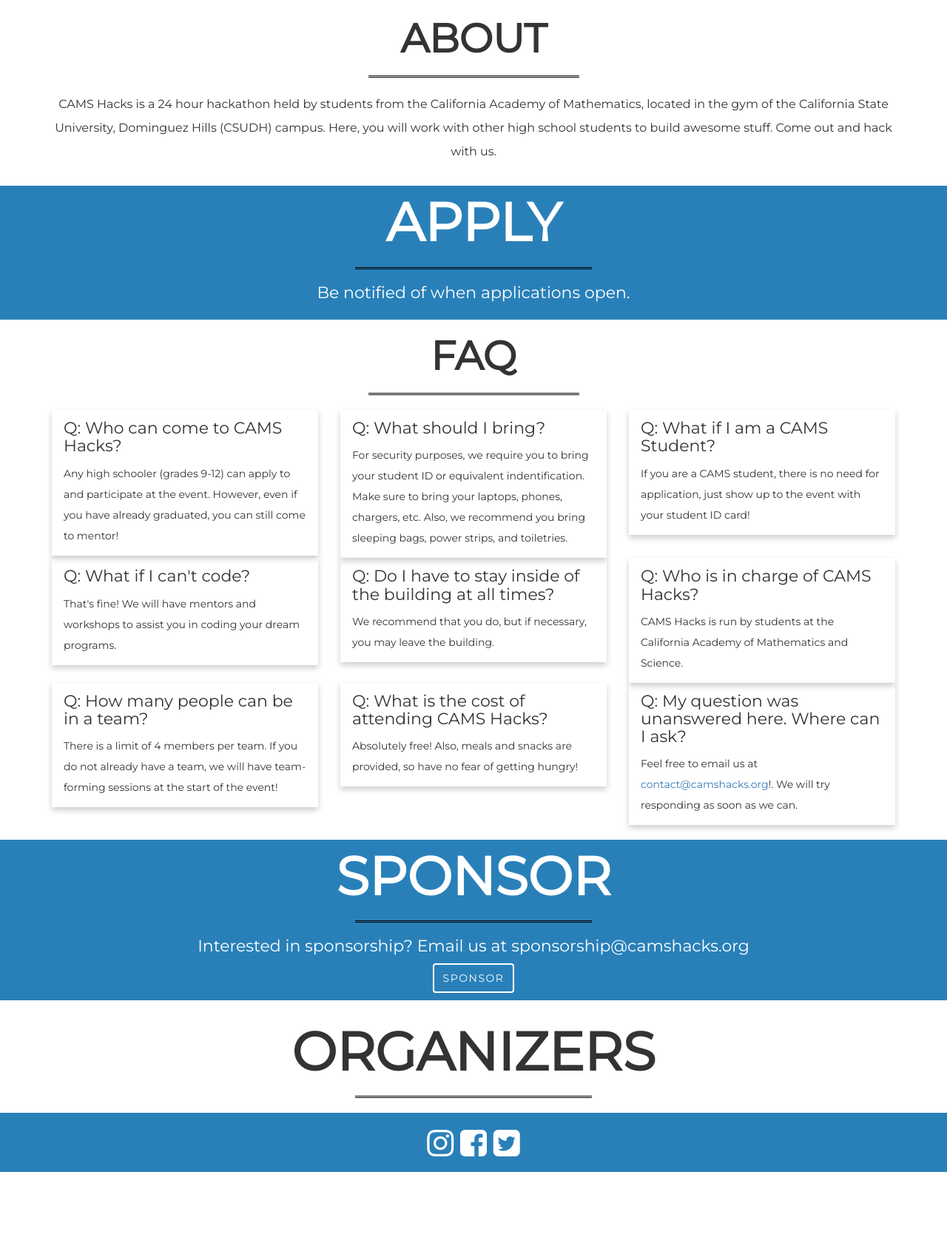
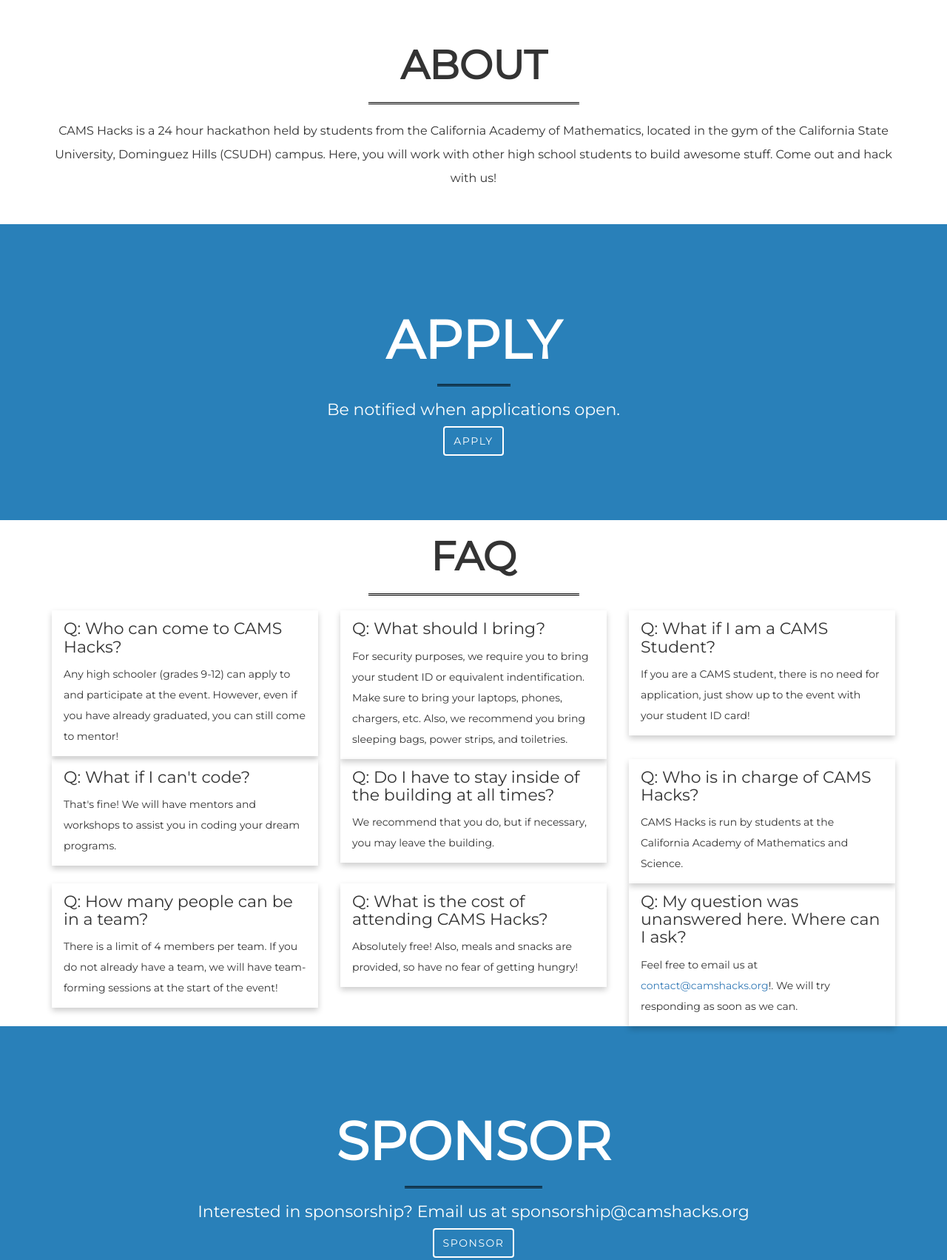
Before and after one commit to camshacks/camshacks, a plain HTML site: page index.html in a window 1280 px wide. Shown: the part 817-2520 px from the top of the page at 74% size. Before the commit the page ends 2403 px from the top, so only its background shows below. Drawn offline with nearby package versions, Linux system fonts and the light colour scheme.

Commit message:
Fix Spacing of Sections

```diff
--- a/css/main.css
+++ b/css/main.css
@@ -177,7 +177,16 @@
 	background-color: #2980b9;
 }
 #apply{
-	padding-bottom: 1em;
+	height:50vh;
+	display:flex;
+	justify-content:center;
+	align-items:center;
+}
+#about{
+	height:40vh;
+	display:flex;
+	justify-content:center;
+	align-items:center;
 }
 #hero-subtext{
 	font-weight: 200;
@@ -185,10 +194,17 @@
 #about-text{
 	font-size:16px;
 }
+#notifyheading{
+	padding-bottom:10rem;
+}
 #footer{
-	height:10vh;
 	bottom: 0;
 	background-color:#2980b9;
+	padding:0;
+	margin:0;
+}
+#applybtn{
+	padding-top: 50px;
 }
 i{
 	padding-top: 2.5vh;
@@ -209,7 +225,16 @@
 	width:25%;
 }
 #sponsor{
-	padding-bottom: 10px;
+	height:50vh;
+	display:flex;
+	justify-content:center;
+	align-items:center;
+}
+#organizers{
+	height:50vh;
+	display:flex;
+	justify-content:center;
+	align-items:center;
 }
 .icon-bar {
 	background-color:white !important;
--- a/index.html
+++ b/index.html
@@ -55,18 +55,21 @@
             <h1 class="text-center title">ABOUT</h1>
             <center><hr class="text-center"></center>
             <p class="text-center light" id = "about-text">
-               CAMS Hacks is a 24 hour hackathon held by students from the California Academy of Mathematics, located in the gym of the California State University, Dominguez Hills (CSUDH) campus. Here, you will work with other high school students to build awesome stuff. Come out and hack with us.
+               CAMS Hacks is a 24 hour hackathon held by students from the California Academy of Mathematics, located in the gym of the California State University, Dominguez Hills (CSUDH) campus. Here, you will work with other high school students to build awesome stuff. Come out and hack with us!
             </p>
          </div>
       </div>
       <!--Apply-->
       <div class="belizeHole" id = "apply">
+        <div id="apply-subtext">
           <h1 class="white-text text-center">APPLY</h1>
           <center><hr class="text-center"></center>
           <h4 class="white-text text-center" id = "notifyHeading">
-          Be notified of when applications open.
+            Be notified when applications open.
           </h4>
+           <center><a class="btn btn-blank page-scroll" role="button" style = "">APPLY</a></center>
           <!--TODO: Add the actual button lol (MailChimp)-->
+        </div>
       </div>
       <!--FAQ-->
       <div id = "faq">
@@ -136,6 +139,7 @@
          </div>
       </div>
       <div class="belizeHole" id = "sponsor">
+        <div>
             <h1 class="white-text text-center">SPONSOR</h1>
             <center><hr></center>
             <h4 class="white-text text-center">
@@ -143,12 +147,11 @@
             </h4>
             <!--Row with Sponsorship Infomration-->
             <center>
-        <div class="text-center">
               <a class="btn btn-blank text-center">SPONSOR</a>
-        </div>
           </center>
         </div>
-      <div class="">
+      </div>
+      <div id = "organizers">
         <h1 class="text-center">ORGANIZERS</h1>
         <center><hr class="text-center"></center>
         <div class="row">
@@ -157,17 +160,20 @@
       </div>
       <div id="footer">
         <div class="container">
-          <div class="text-center"></center>
+          <div class="text-center">
             <a href="#">
-              <i class="fa fa-instagram fa-3x" aria-hidden="true"></i>
+              <i class="fa fa-instagram fa-2x" aria-hidden="true"></i>
             </a>
             <a href="#">
-              <i class="fa fa-facebook-square	fa-3x" aria-hidden="true"></i>
+              <i class="fa fa-facebook-square	fa-2x" aria-hidden="true"></i>
             </a>
             <a href="#">
-              <i class="fa fa-twitter-square fa-3x" id="last-icon" aria-hidden="true"></i>
+              <i class="fa fa-twitter-square fa-2x" id="last-icon" aria-hidden="true"></i>
             </a>
           </div>
+          <center>
+            <p class = "white-text">2016 | CAMSHacks</p>
+          </center>
         </div>
       </div>
       <!-- Scripts -->
```
Lines whose indentation alone changed are shown as unchanged.
